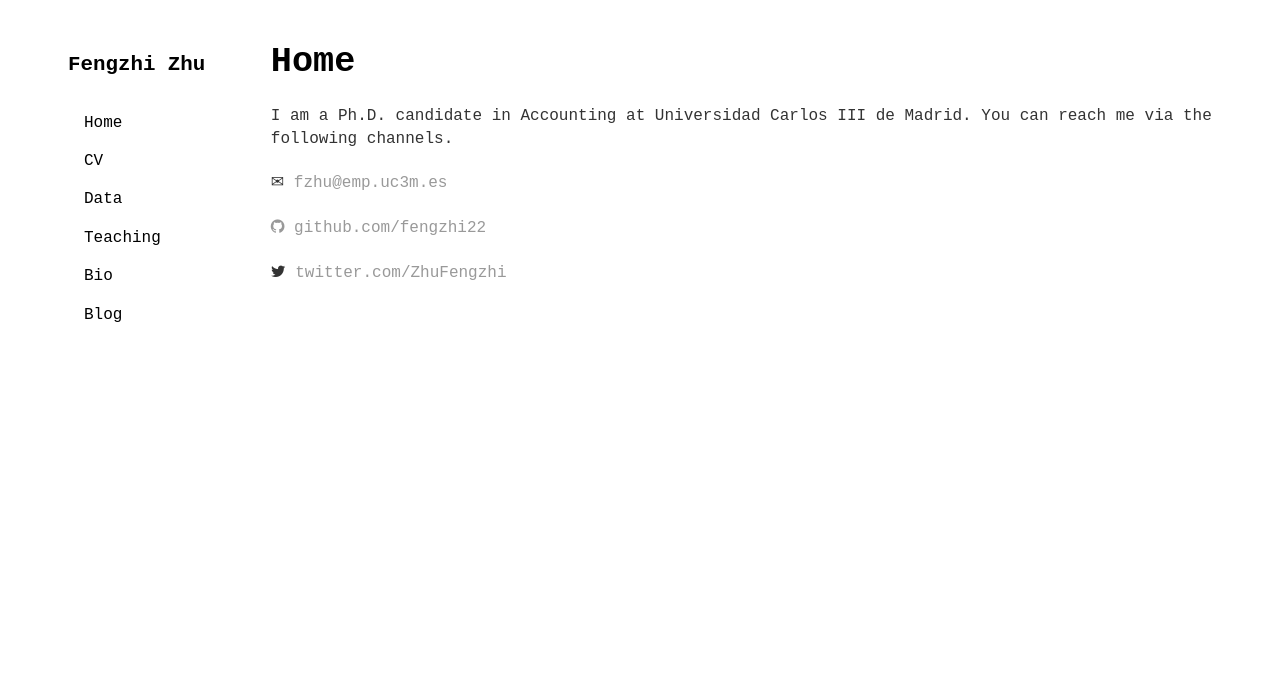
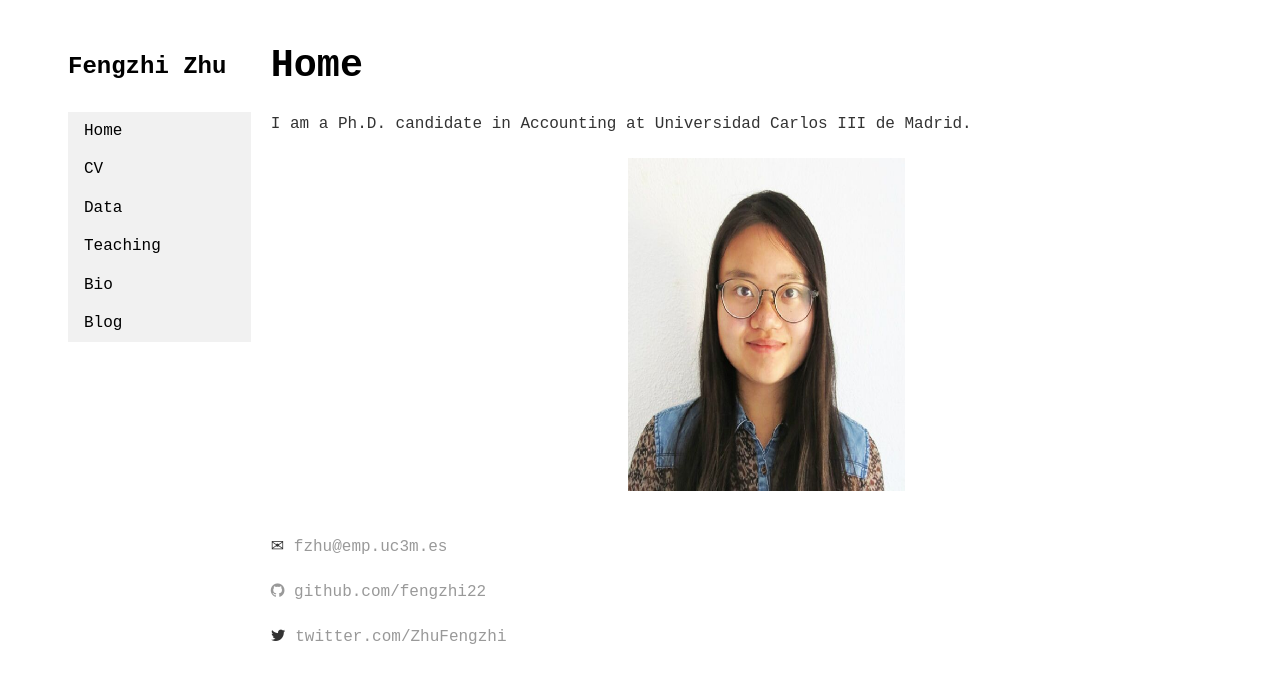
Before and after one commit to fengzhi22/fengzhi22.github.io, a Jekyll site: the page built from index.html, in a window 1280 px wide. Shown: the top 683 px of the page. Built offline with Jekyll 4.4.1, drawn with Linux system fonts in a browser that asks for light colours.

Commit message:
solved #9, #8

```diff
--- a/_layouts/default.html
+++ b/_layouts/default.html
@@ -10,15 +10,22 @@
 * { box-sizing: border-box; }
 
 /* Create two unequal columns that floats next to each other */
-.column { float: left;padding: 10px; }
+.column { float: left;padding: 10px; overflow: hidden; }
 .left { width: 20%; }
 .right { width: 80%; }
+
+/* Clear floats after the columns */
+.row:after {content: ""; display: table; clear: both; }
+
+/* Responsive layout - makes the two columns stack on top of each other instead of next to each other */
+@media screen and (max-width: 1000px) { .column { width: 100%; } }
 
 </style>
 </head>
 
 
  <body>
+<div class="row">
 	<div class="column left">
     		<nav>
 			<h4>Fengzhi Zhu</h4>
@@ -40,6 +47,7 @@
 
 		</div>
 	</div>
+</div>
 </body>
 
 </html>
--- a/bio/index.html
+++ b/bio/index.html
@@ -5,6 +5,6 @@ title: Bio
 
 		<div class="bio">
 			<h1>Bio</h1>
-			<p>Fengzhi Zhu is a Ph.D. candidate in Accounting at the Universidad Carlos III de Madrid. Her research focuses on narrative disclosure, accounting conservatism and corporate social responsibility in corporate financial reporting. Latest working paper examines firms' level of accounting conservatism reflected in textual disclosure and its consistency with numeric disclosure. As a supporter of open science with special interest in coding, she likes collecting openly accessible data via internet and sharing analysis via data visualization tools. She enjoys business simulation and role-playing video games in free time. She received a Bachelor's Degree in Finance and Accounting in 2017 and a Master's Degree in Business and Finance in 2019, both from Universidad Carlos III de Madrid. </p>
+			<p>Fengzhi Zhu is a Ph.D. candidate in Accounting at the Universidad Carlos III de Madrid. Her research focuses on narrative disclosure, accounting conservatism and corporate social responsibility in corporate financial reporting. Latest working paper examines firms' level of accounting conservatism reflected in textual disclosure and its consistency with numeric disclosure. As a supporter of open science with special interest in coding, she is interested in collecting openly accessible data via internet and sharing analysis via data visualization tools. She enjoys playing simulation and strategy video games in free time. She received a Bachelor's Degree in Finance and Accounting in 2017 and a Master's Degree in Business and Finance in 2019, both from Universidad Carlos III de Madrid. </p>
 
 		</div>
--- a/css/main.css
+++ b/css/main.css
@@ -3,13 +3,13 @@ a { text-decoration: none; color: #999; }
 p, ul { font-size: 1em; font-family: "Courier New"; line-height: 1.4em; color: #333; }
 
 h1, h2, h3, h4 { font-family: "Courier New"; }
-h1 { font-size: 2.2em;  }
-h2 { font-size: 1.8em; }
-h3 { font-size: 1.5em; }
-h4 { font-size: 1.3em; }
+h1 { font-size: 2.4em;  }
+h2 { font-size: 2.1em; }
+h3 { font-size: 1.8em; }
+h4 { font-size: 1.5em; }
 
 nav { margin-left: 50px; margin-top: 35px; }
-nav ul { list-style-type: none; margin: 0; padding: 0; }
+nav ul { list-style-type: none; margin: 0; padding: 0; background-color: #f1f1f1; }
 nav li a { display: block; color: #000; padding: 8px 16px; text-decoration: none; }
 nav li a:hover:not(.active) { background-color: #555; color: white; }
 
@@ -22,3 +22,5 @@ ul.posts li { list-style: none; }
 
 /* CV */
 .cv li, .cv .download, .cv p { font-family: "Courier New"; }
+
+.center { display: block; margin-left: auto; margin-right: auto; width: 28%; }
--- a/index.html
+++ b/index.html
@@ -5,7 +5,10 @@ title: Fengzhi Zhu
 
 		<div class="blurb">
 			<h1>Home</h1>
-			<p>I am a Ph.D. candidate in Accounting at Universidad Carlos III de Madrid. You can reach me via the following channels. <br>
+			<p>I am a Ph.D. candidate in Accounting at Universidad Carlos III de Madrid. <br>
+<br>
+<img src="/image/Fengzhi_Zhu.jpg" alt="portrait" width="333" height="333" class="center"><br>
+
 <br>
 
 <contact>
```
Also changed, not shown: image/Fengzhi_Zhu.jpg (added). Lines whose indentation alone changed are shown as unchanged.
